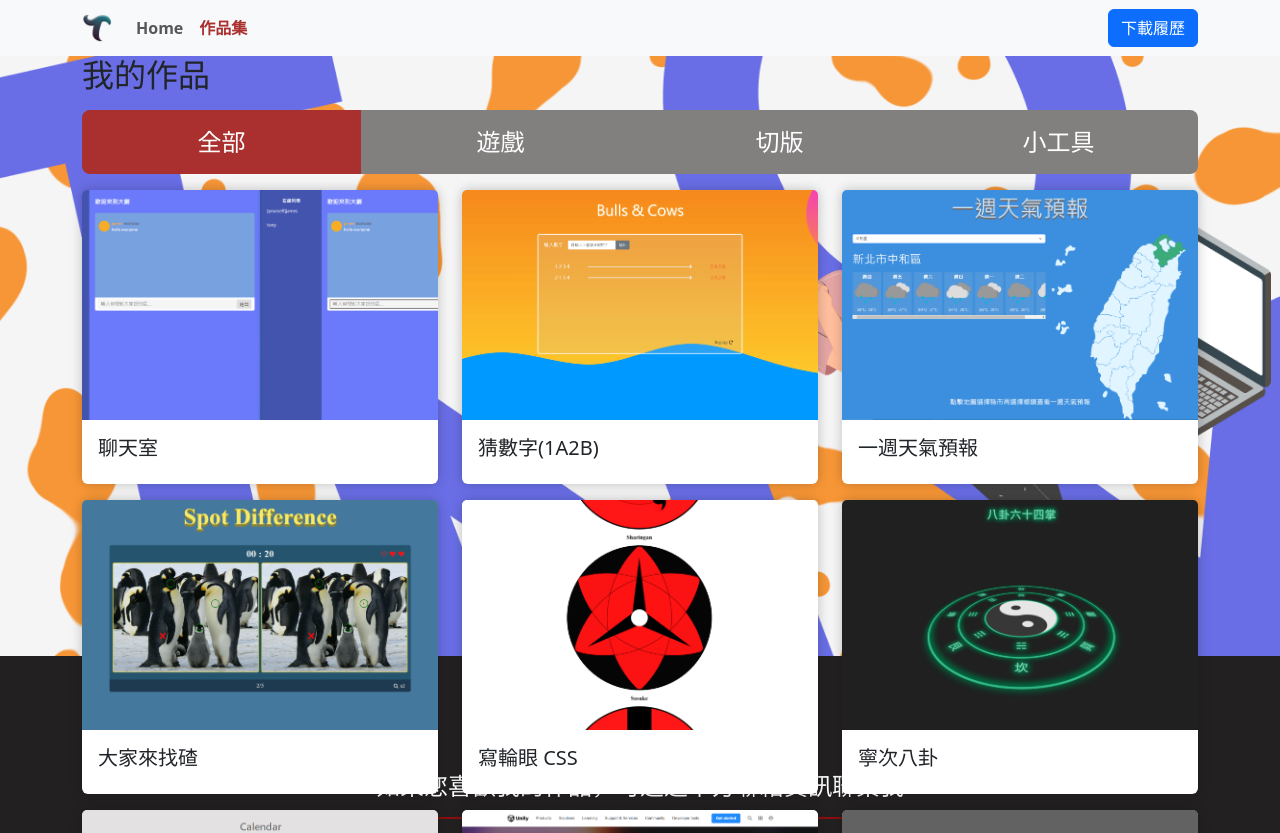
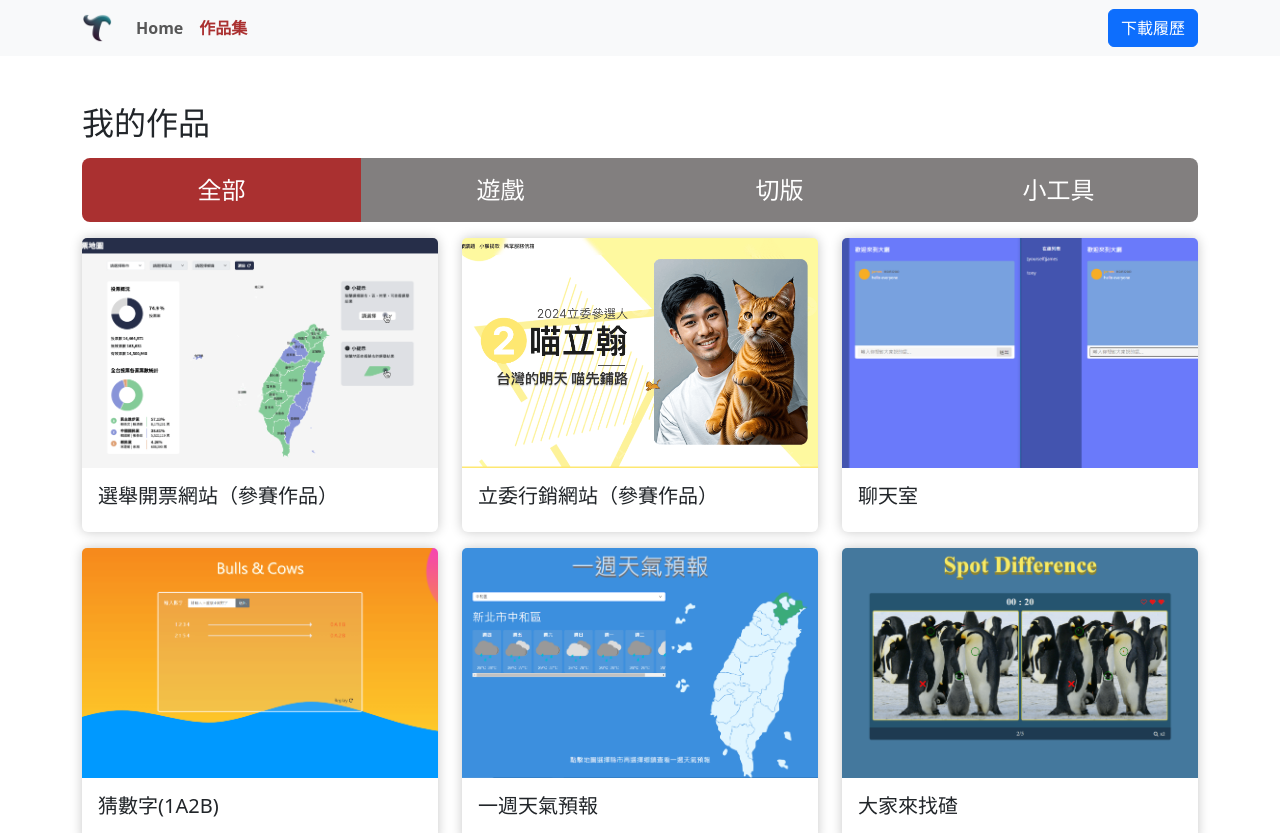
Before and after one commit to tony-hsueh/portfolio, a React (Create React App) app: page /portfolios in a window 1280 px wide. Shown: the top 833 px of the page. Built offline with nearby package versions, Linux system fonts and the light colour scheme.

Commit message:
add two side project

```diff
--- a/src/App.js
+++ b/src/App.js
@@ -31,7 +31,7 @@ function App() {
           <h2 className='mb-3'>近期作品</h2>
           <Row>
             {portfolios.map((portfolio, index) => {
-              if (index < 3) {
+              if (index < 6) {
                 return(
                   <Col md={6} lg={4} key={portfolio.name + index}>
                     <MyCard portfolio={portfolio}/>
--- a/src/Portfolio.css
+++ b/src/Portfolio.css
@@ -1,3 +1,7 @@
+.portfolio-page {
+  padding-top: 56px;
+}
+
 .tab-container {
   width: 100%;
   padding: 14px 0;
--- a/src/Portfolio.js
+++ b/src/Portfolio.js
@@ -15,9 +15,9 @@ const Portfolio = () => {
     setFilter(portfoliotype[type]);
   }
   return (
-    <div className='portfolio'>
+    <div className='portfolio-page'>
       <MyNavbar />
-      <section className='banner'>
+      <section className='py-5'>
         <Container>
             <h2 className='mb-3'>我的作品</h2>
             <div className='d-flex'>
--- a/src/portfolioDb.js
+++ b/src/portfolioDb.js
@@ -1,6 +1,18 @@
 import { portfoliotype } from "./commonParameter";
 
 export const portfolios = [
+  {
+    name: '選舉開票網站（參賽作品）',
+    type: portfoliotype['tool'],
+    imageSrc: '/img/f2e-2.png',
+    url: 'https://tony-f2e2023-2.netlify.app/',
+  },
+  {
+    name: '立委行銷網站（參賽作品）',
+    type: portfoliotype['layout'],
+    imageSrc: '/img/f2e-1.png',
+    url: 'https://tony-f2e.netlify.app/',
+  },
   {
     name: '聊天室',
     type: portfoliotype['tool'],
```
Also changed, not shown: public/img/f2e-1.png (added), public/img/f2e-2.png (added).
